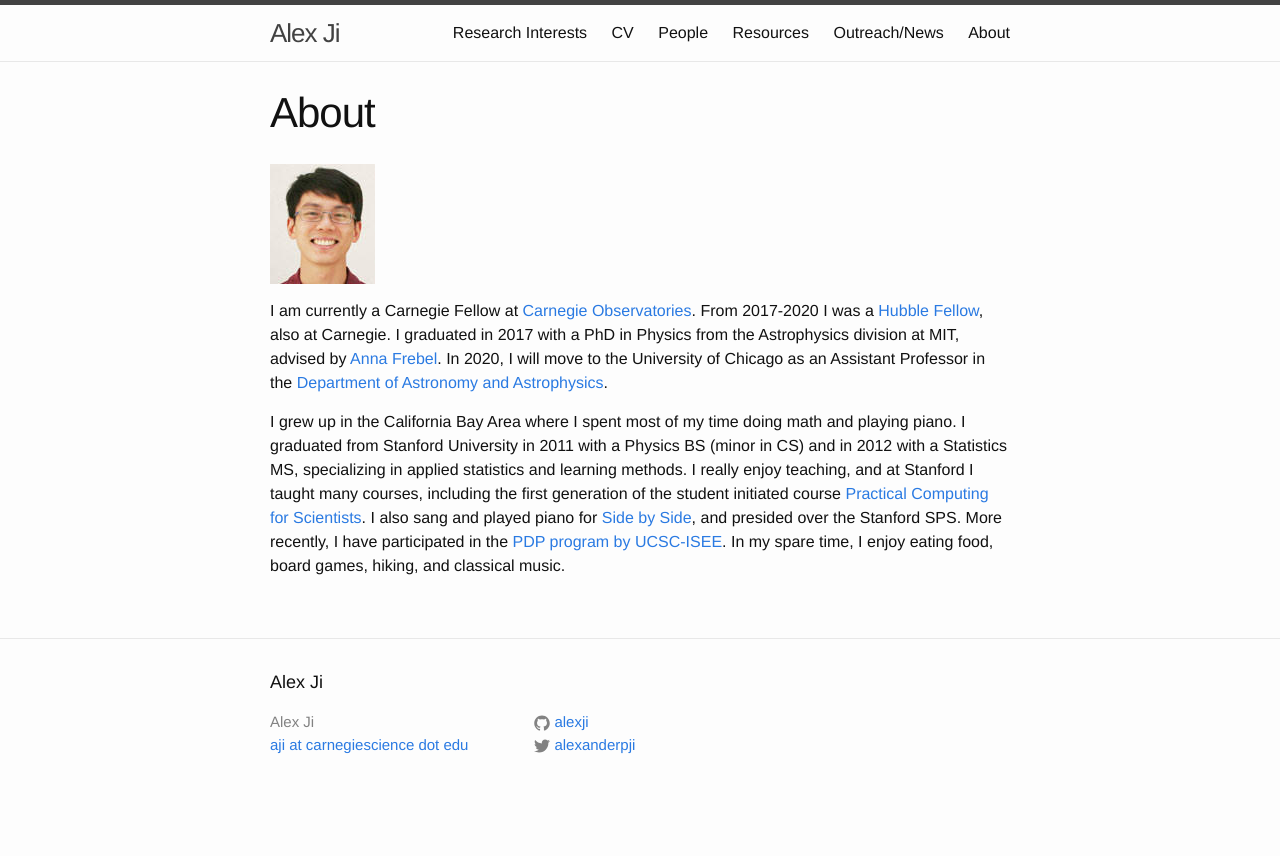
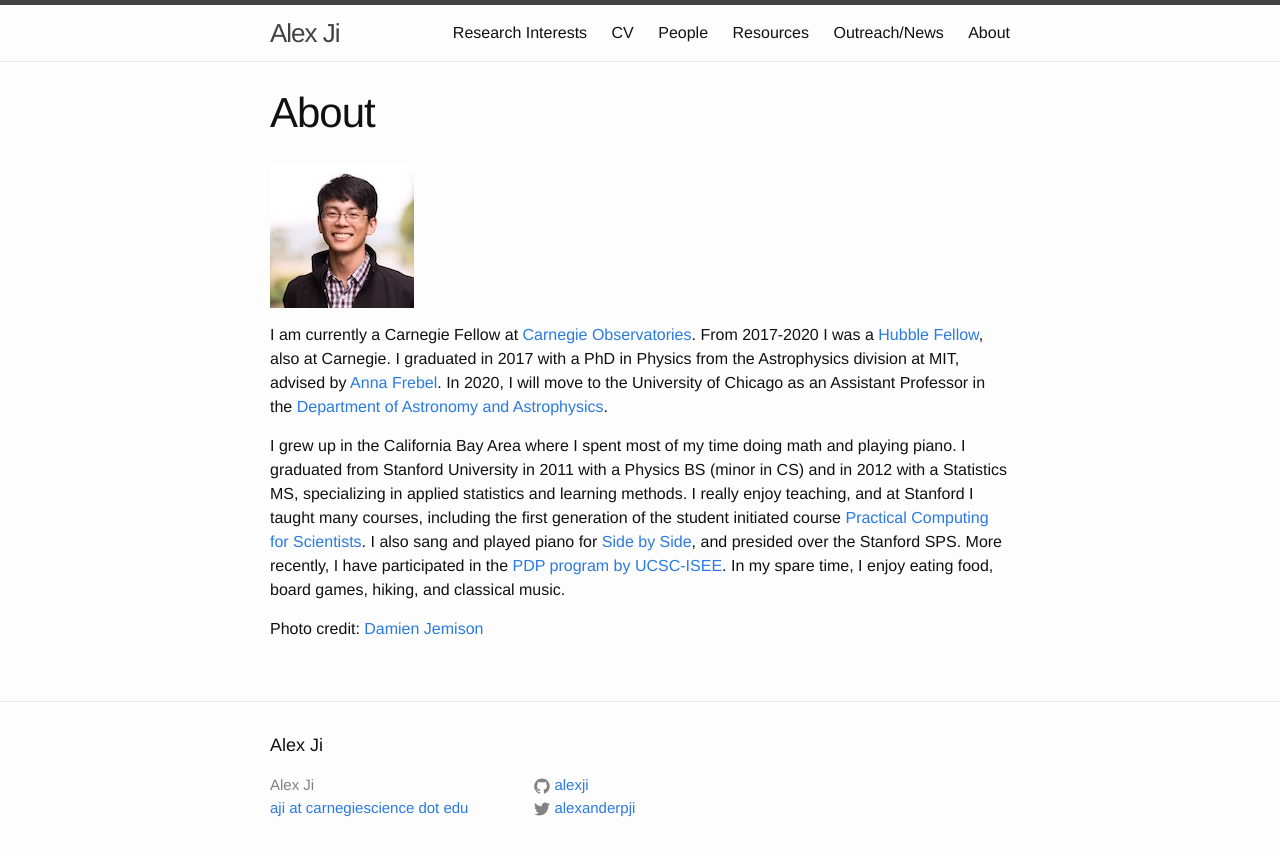
Before and after one commit to alexji/alexji.github.io, a Jekyll site: the page built from about.md, in a window 1280 px wide. Shown: the top 856 px of the page. Built offline with Jekyll 4.4.1, drawn with Linux system fonts in a browser that asks for light colours.

Commit message:
About and Index updates

```diff
--- a/about.md
+++ b/about.md
@@ -5,7 +5,7 @@ permalink: /about/
 order: 9
 ---
 
-![Alex Ji](/img/alexji.jpg)
+![Alex Ji](/img/alexji2.jpg)
 
 I am currently a Carnegie Fellow at [Carnegie Observatories](http://obs.carnegiescience.edu/).
 From 2017-2020 I was a [Hubble Fellow](http://www.stsci.edu/institute/smo/fellowships/hubble), also at Carnegie.
@@ -19,6 +19,7 @@ I also sang and played piano for [Side by Side](http://sidebyside.stanford.edu/)
 More recently, I have participated in the [PDP program by UCSC-ISEE](https://isee.ucsc.edu/programs/pdp/index.html).
 In my spare time, I enjoy eating food, board games, hiking, and classical music.
 
+Photo credit: [Damien Jemison](https://www.damienjemison.com/)
 
 [//]: # This is the base Jekyll theme. You can find out more info about customizing your Jekyll theme, as well as basic Jekyll usage documentation at [jekyllrb.com](http://jekyllrb.com/)
 
```
Also changed, not shown: index.md (+1 -1 lines).
